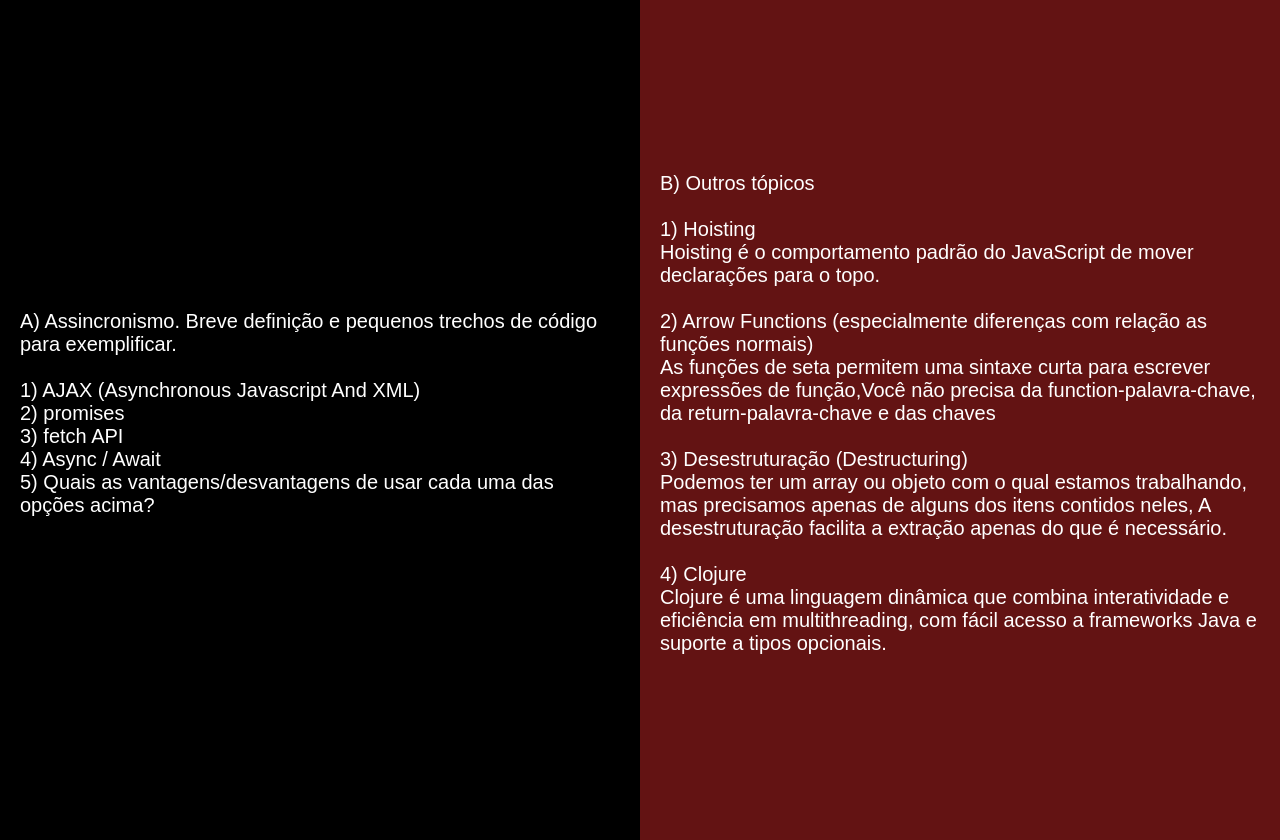
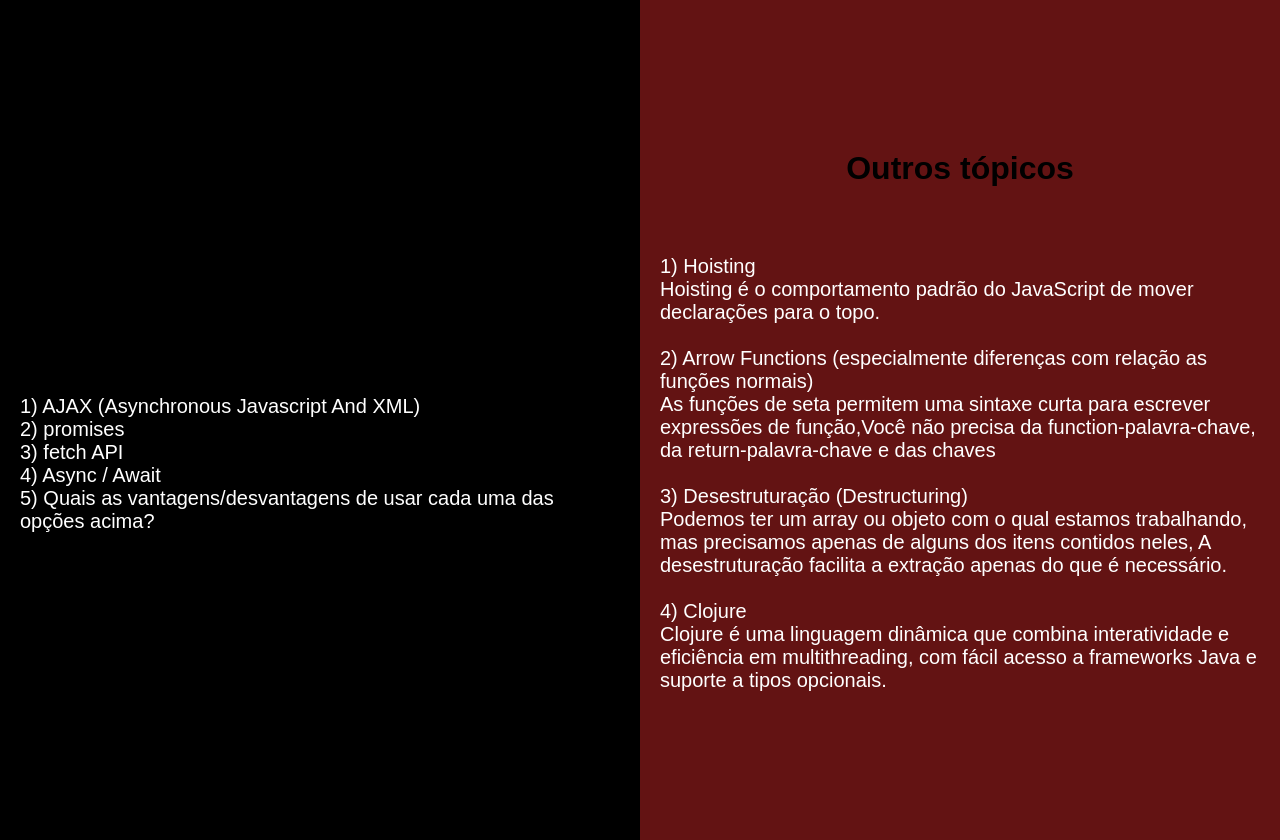
Before and after one commit to alesa013/trabalho_lpw, a plain HTML site: page index2.html in a window 1280 px wide. Drawn offline with Linux system fonts and the light colour scheme; a web font is replaced by a local one.

Commit message:
Update index2.html
Só arrumando o código pra aplicar o CSS

```diff
--- a/index2.html
+++ b/index2.html
@@ -10,7 +10,8 @@
 <body>
 <div class="container"> <!-- criando um container para poder trabalhar com o grid -->
 <div class="left"> <!---lado esquerdo da página -->
-    <p>A) Assincronismo. Breve definição e pequenos trechos de código para exemplificar.<br>
+    <h1 class="firstitle">Assincronismo</h1>
+    <p class="firstp">
     <br>
     1) AJAX (Asynchronous Javascript And XML)<br>
     2) promises<br>
@@ -21,8 +22,8 @@
 </div>
 
 <div class="right"> <!---lado direito-->
-    <p>
-        B) Outros tópicos<br>
+    <h1 class=sectitle>Outros tópicos</h1><br>
+    <p class="secp">
         <br>
         1) Hoisting<br>Hoisting é o comportamento padrão do JavaScript de mover declarações para o topo.<br>
         <br>
@@ -36,3 +37,6 @@
 </div>
 </body>
 </html>
+</div>
+</body>
+</html>
```
